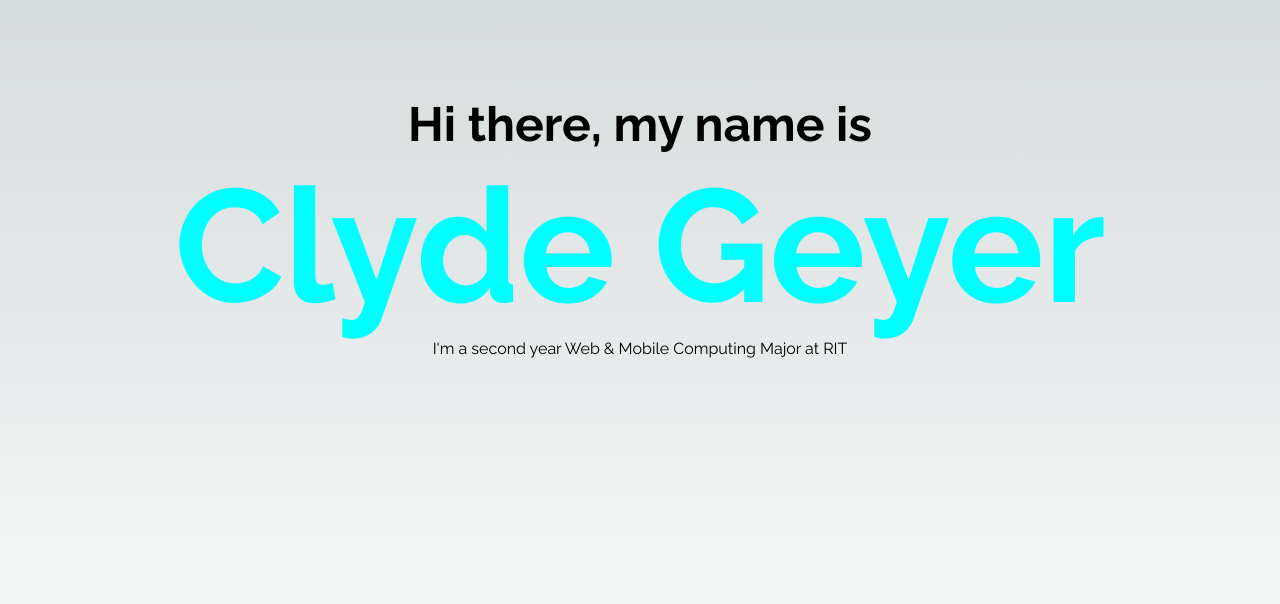
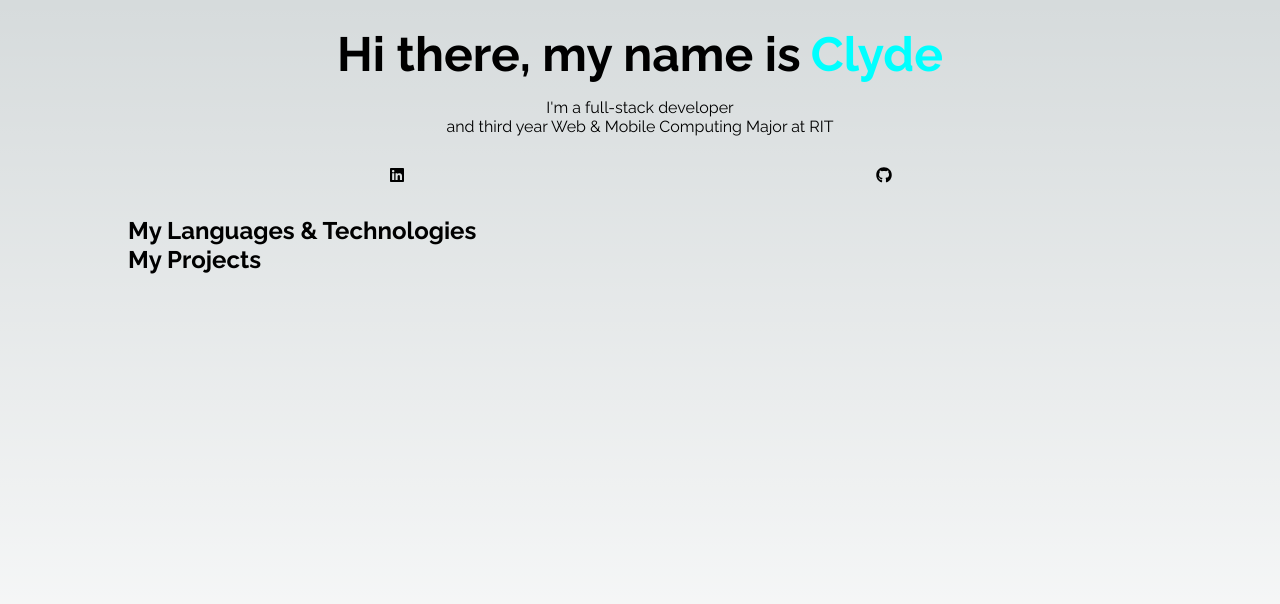
Before and after one commit to CodingArctic/portfolio, a Next.js app: page / in a window 1280 px wide. Shown: the top 604 px of the page. Built offline with nearby package versions, Linux system fonts and the light colour scheme.

Commit message:
starting to add new things and fix wonkiness

```diff
--- a/package.json
+++ b/package.json
@@ -12,6 +12,8 @@
     "deploy": "npm run pages:build && wrangler pages deploy .vercel/output/static"
   },
   "dependencies": {
+    "@fortawesome/free-brands-svg-icons": "^6.7.1",
+    "@fortawesome/react-fontawesome": "^0.2.2",
     "next": "14.2.10",
     "programming-languages-logos": "^0.0.3",
     "react": "^18",
--- /dev/null
+++ b/src/app/components/socialLink.js
@@ -0,0 +1,29 @@
+import React from 'react';
+import Link from 'next/link';
+import styles from "../page.module.css";
+import { FontAwesomeIcon } from '@fortawesome/react-fontawesome';
+import { faGithub, faLinkedin } from '@fortawesome/free-brands-svg-icons';
+
+
+const socialMediaLogos = {
+    github: faGithub,
+    linkedin: faLinkedin,
+};
+
+const SocialLink = ({ name, url }) => {
+    const icon = socialMediaLogos[name.toLowerCase()];
+
+    if (!icon) {
+        return <p>Logo for {name} not found</p>;
+    }
+
+    return (
+        <div className={styles.socialLink}>
+            <Link href={url} target='_blank'>
+                <FontAwesomeIcon width="30px" height="30px" icon={icon} />
+            </Link>
+        </div>
+    );
+};
+
+export default SocialLink;
--- a/src/app/page.js
+++ b/src/app/page.js
@@ -1,15 +1,24 @@
 import Image from "next/image";
 
 import styles from "./page.module.css";
+import SocialLink from "./components/socialLink";
 
 export default function Home() {
   return (
     <main className={styles.main}>
-      <h2 className={styles.aboveTitle}>Hi there, my name is</h2>
-      <h1 className={styles.name}>Clyde Geyer</h1>
-      <div>
-        I'm a second year Web & Mobile Computing Major at RIT
+      <div className={styles.topSection}>
+        <div className={styles.intro}>
+          <h2 >Hi there, my name is<span style={{ color: "aqua", marginLeft: "10px" }}>Clyde</span></h2>
+        </div>
+        <div>I'm a full-stack developer</div>
+        <div>and third year Web & Mobile Computing Major at RIT</div>
+        <div className={styles.socialLinks}>
+          <SocialLink name="linkedin" url="https://www.linkedin.com/in/clydegeyer/"></SocialLink>
+          <SocialLink name="github" url="https://www.github.com/CodingArctic/"></SocialLink>
+        </div>
       </div>
+      <h2>My Languages & Technologies</h2>
+      <h2>My Projects</h2>
     </main>
   );
 }
--- a/src/app/page.module.css
+++ b/src/app/page.module.css
@@ -3,19 +3,44 @@
 .main {
   display: flex;
   flex-direction: column;
-  align-items: center;
-  padding: 6rem;
+  /* align-items: center; */
+  align-self: center;
+  padding-left: 10vw;
+  padding-right: 10vw;
+  padding-top: 2vw;
   min-height: 100vh;
   font-family: 'Raleway', sans-serif;
 }
 
-.name {
-  font-size: 10em;
-  color: aqua;
+
+
+.intro {
+  font-size: 2em;
+  padding-bottom: 0.5em;
 }
 
-.aboveTitle {
-  font-size: 3em;
+.socialLink {
+  display: flex;
+  align-items: center;
+  justify-content: center;
+  width: 30px;
+  height: 30px;
+}
+
+.socialLinks {
+  display: flex;
+  flex-direction: row;
+  width: 100%;
+  /* align-items: center; */
+  justify-content: space-around;
+  padding: 25px;
+}
+
+.topSection {
+  display: flex;
+  flex-direction: column;
+  align-items: center;
+  align-content: center;
 }
 
 .description {
@@ -139,79 +164,7 @@
 
 /* Mobile */
 @media (max-width: 700px) {
-  .content {
-    padding: 4rem;
-  }
 
-  .grid {
-    grid-template-columns: 1fr;
-    margin-bottom: 120px;
-    max-width: 320px;
-    text-align: center;
-  }
-
-  .card {
-    padding: 1rem 2.5rem;
-  }
-
-  .card h2 {
-    margin-bottom: 0.5rem;
-  }
-
-  .center {
-    padding: 8rem 0 6rem;
-  }
-
-  .center::before {
-    transform: none;
-    height: 300px;
-  }
-
-  .description {
-    font-size: 0.8rem;
-  }
-
-  .description a {
-    padding: 1rem;
-  }
-
-  .description p,
-  .description div {
-    display: flex;
-    justify-content: center;
-    position: fixed;
-    width: 100%;
-  }
-
-  .description p {
-    align-items: center;
-    inset: 0 0 auto;
-    padding: 2rem 1rem 1.4rem;
-    border-radius: 0;
-    border: none;
-    border-bottom: 1px solid rgba(var(--callout-border-rgb), 0.25);
-    background: linear-gradient(
-      to bottom,
-      rgba(var(--background-start-rgb), 1),
-      rgba(var(--callout-rgb), 0.5)
-    );
-    background-clip: padding-box;
-    backdrop-filter: blur(24px);
-  }
-
-  .description div {
-    align-items: flex-end;
-    pointer-events: none;
-    inset: auto 0 0;
-    padding: 2rem;
-    height: 200px;
-    background: linear-gradient(
-      to bottom,
-      transparent 0%,
-      rgb(var(--background-end-rgb)) 40%
-    );
-    z-index: 1;
-  }
 }
 
 /* Tablet and Smaller Desktop */
```
Also changed, not shown: 1 other file (tests, documents, lock files or other folders).
